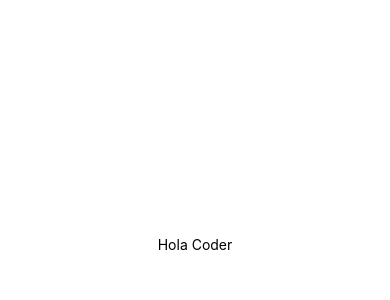
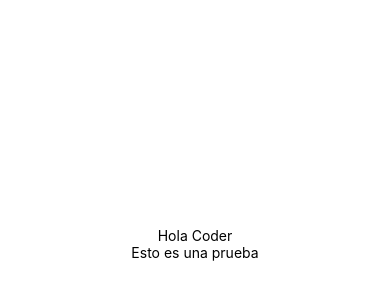
Before and after one commit to ManuelForneri/React-nativ, a React Native app: screen / in a window 390 px wide. Shown: the part 178-478 px from the top of the page. Built offline with nearby package versions, Linux system fonts and the light colour scheme.

Commit message:
Update App.js

```diff
--- a/App.js
+++ b/App.js
@@ -4,6 +4,7 @@ export default function App() {
   return (
     <View style={styles.container}>
       <Text>Hola Coder</Text>
+      <Text>Esto es una prueba</Text>
     </View>
   );
 }
```
